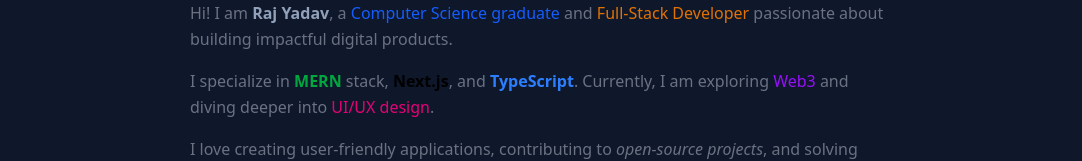
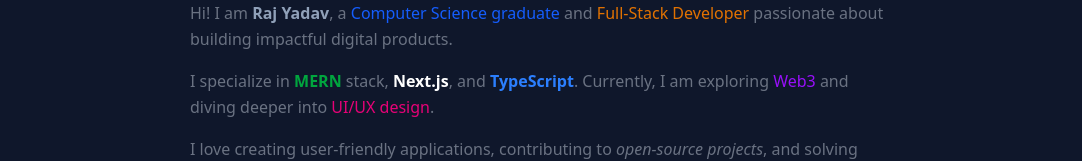
Before and after one commit to rajscriptsGH/Portfolio, a Next.js app: page / in a window 1280 px wide. Shown: the part 550-711 px from the top of the page, without its empty margins (14-1096 px from the left). Built offline with nearby package versions, Linux system fonts and the light colour scheme; a web font is replaced by a local one.

Commit message:
about updated

```diff
--- a/src/components/About.tsx
+++ b/src/components/About.tsx
@@ -21,7 +21,7 @@
         <p>
           I specialize in{" "}
           <span className="font-semibold text-green-600">MERN </span>stack,{" "}
-          <span className="font-semibold text-black">Next.js</span>, and{" "}
+          <span className="font-semibold text-white">Next.js</span>, and{" "}
           <span className="font-semibold text-blue-500">TypeScript</span>. Currently,
           I am exploring <span className="text-purple-600">Web3 </span> and diving
           deeper into <span className="text-pink-600">UI/UX design</span>.
```
